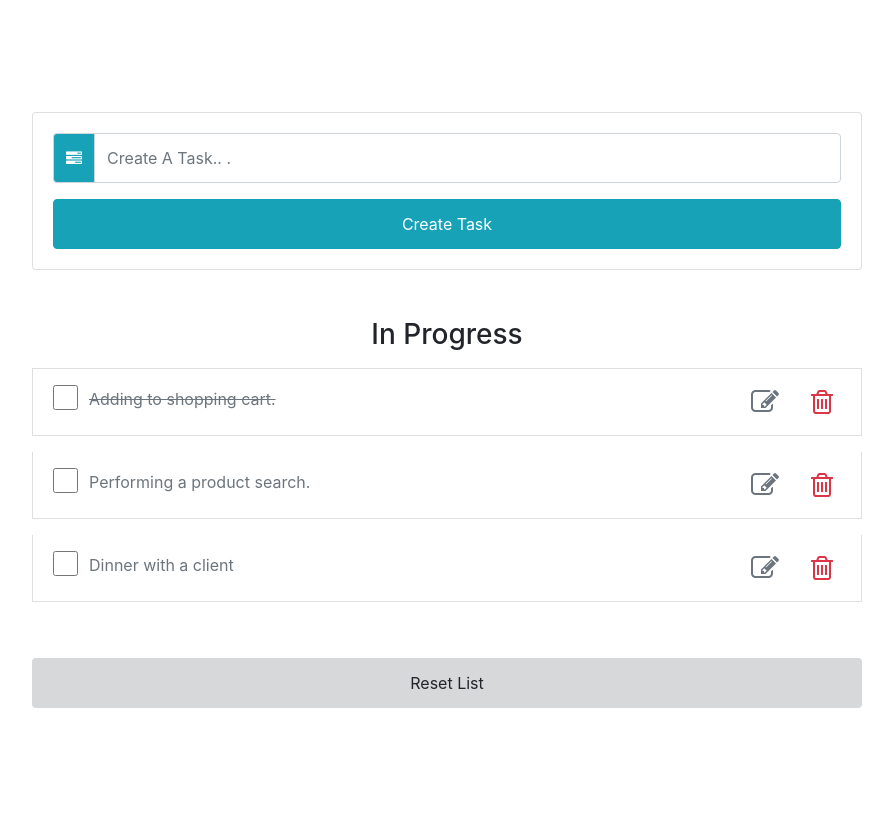
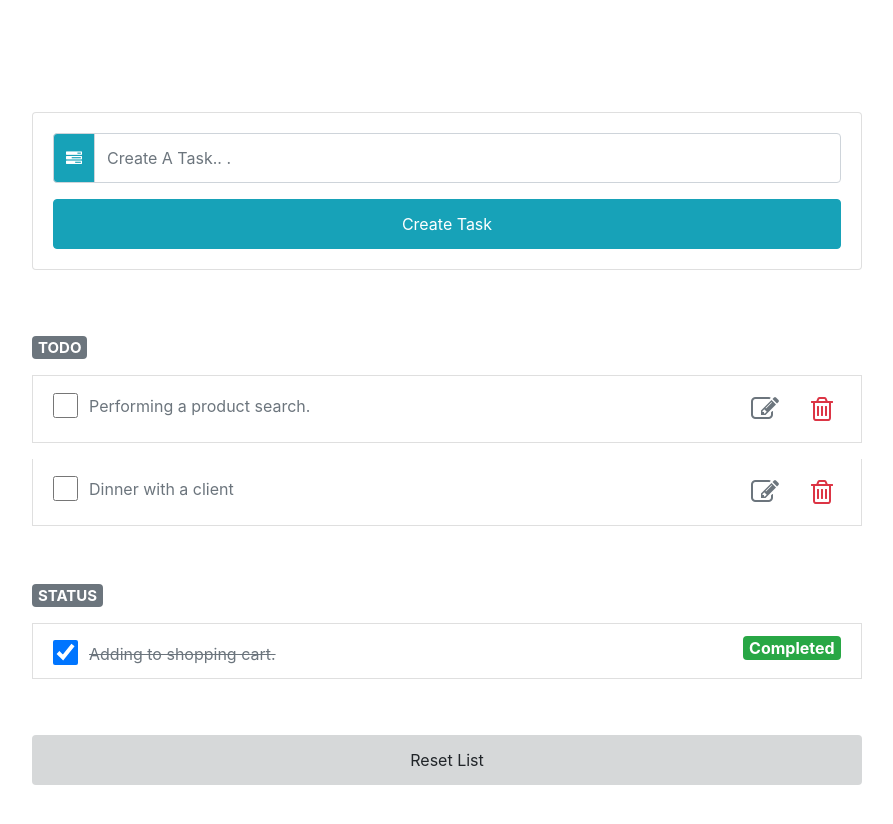
Before and after one commit to pravin-yadav/React-Redux-Todo, a React (Create React App) app: page / in a window 1280 px wide. Shown: the top 824 px of the page, without its empty margins (193-1086 px from the left). Before the commit the page ends 800 px from the top, so only its background shows below. Built offline with nearby package versions, Linux system fonts and the light colour scheme.

Commit message:
Added item status component with status badge.

```diff
--- a/src/components/TodoItem/index.js
+++ b/src/components/TodoItem/index.js
@@ -4,21 +4,6 @@ class TodoItem extends React.Component{
     render(){
         return(
             <React.Fragment>
-                <li className="list-group-item d-flex justify-content-between my-2">
-                    <div class="form-check">
-                        <input class="form-check-input" type="checkbox" value="" id="defaultCheck1" />
-                        <label class="form-check-label" for="defaultCheck1"></label>
-                        <span className="text-muted ml-3 task-text" style={{textDecoration: 'line-through'}}>Adding to shopping cart.</span>
-                    </div>
-                   <div className="todo-icon">
-                       <span className="mx-4 text-secondary pointer" style={{fontSize: 28, cursor: 'pointer'}}>
-                            <i className="fa fa-pencil-square-o" aria-hidden="true"></i>
-                       </span>
-                       <span className="mx-2 text-danger pointer" style={{fontSize: 28, cursor: 'pointer'}}>
-                            <i class="fa fa-trash-o" aria-hidden="true"></i>
-                       </span>
-                   </div>
-               </li>
                <li className="list-group-item d-flex justify-content-between my-2">
                     <div class="form-check">
                         <input class="form-check-input" type="checkbox" value="" id="defaultCheck1" />
--- /dev/null
+++ b/src/components/TodoItemStatus/index.js
@@ -0,0 +1,22 @@
+import React  from 'react';
+
+class TodoItemStatus extends React.Component{
+    render(){
+        return(
+            <React.Fragment>
+                <li className="list-group-item d-flex justify-content-between my-2">
+                    <div class="form-check">
+                        <input class="form-check-input" type="checkbox" value="" id="defaultCheck1" checked/>
+                        <label class="form-check-label" for="defaultCheck1"></label>
+                        <span className="text-muted ml-3 task-text" style={{textDecoration: 'line-through'}}>Adding to shopping cart.</span>
+                    </div>
+                   <div className="todo-icon">
+                       <span class="badge badge-success text-capitalize text-white" style={{fontSize: '16px'}}>Completed</span>
+                   </div>
+               </li>
+            </React.Fragment>
+        )
+    }
+}
+
+export default TodoItemStatus;
--- a/src/components/TodoList/index.js
+++ b/src/components/TodoList/index.js
@@ -1,5 +1,6 @@
 import React from 'react';
 import TodoItem from '../TodoItem';
+import TodoItemStatus from '../TodoItemStatus';
 
 
 class TodoList extends React.Component{
@@ -7,13 +8,11 @@ class TodoList extends React.Component{
         return(
             <React.Fragment>
                <ul className="list-group my-5">
-                    <h3 className="text-capitalize text-center"> In Progress</h3>
-                    <TodoItem />
-                    <button
-                    type="button"
-                    className="btn btn-block text-capitalize mt-5"
-                    style={{backgroundColor: '#d6d8d9', outline: 0, border: 'none'}}
-                    >Reset List</button>
+                    <h6 className="mt-3" style={{fontSize: '20px'}}><span class="badge badge-secondary">TODO</span></h6>
+                        <TodoItem />
+                    <h6 className="mt-5" style={{fontSize: '20px'}}><span class="badge badge-secondary">STATUS</span></h6>
+                        <TodoItemStatus />
+                    <button type="button" className="btn btn-block text-capitalize mt-5" style={{backgroundColor: '#d6d8d9', outline: 0, border: 'none'}}>Reset List</button>
                </ul>
             </React.Fragment>
         )
```
Also changed, not shown: src/Todo/index.js (deleted, +0 -88 lines), 1 other file (tests, documents, lock files or other folders).
